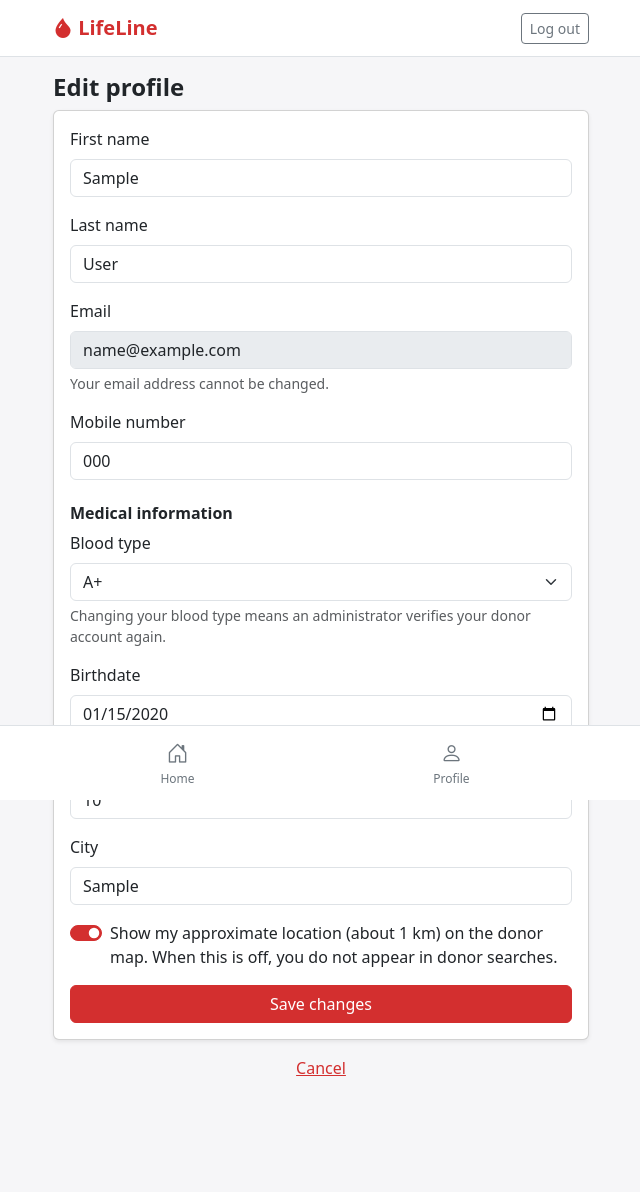
After one commit to KentQuizada/LifeLine, a Laravel app: page /profile/edit in a window 1280 px wide. The commit adds this page. Shown: the whole page, without its empty margins (319-959 px from the left). Run offline with Laravel 12, Linux system fonts and the light colour scheme; a user stored in the database is signed in; tables that the repository leaves empty hold one stand-in row (values such as "Sample post").

Commit message:
feat(donors): edit profile and medical info; blood type change needs re-verification
Co-Authored-By: Claude Opus 5.5 <noreply@anthropic.com>

```diff
--- a/lifeline/app/Http/Controllers/ProfileController.php
+++ b/lifeline/app/Http/Controllers/ProfileController.php
@@ -2,12 +2,22 @@
 
 namespace App\Http\Controllers;
 
+use App\Models\Donor;
+use App\Support\MobileNumber;
+use Illuminate\Http\RedirectResponse;
 use Illuminate\Http\Request;
+use Illuminate\Support\Arr;
+use Illuminate\Support\Facades\DB;
+use Illuminate\Validation\Rule;
 use Illuminate\View\View;
 
 /** Design E1 "My profile" for donors and requesters. Acts only on the signed-in user. */
 class ProfileController extends Controller
 {
+    private const MESSAGES = [
+        'mobile_number.regex' => 'Enter a Philippine mobile number, for example 0917 123 4567.',
+    ];
+
     public function show(Request $request): View
     {
         $user = $request->user();
@@ -20,4 +30,78 @@ class ProfileController extends Controller
             'lastDonation' => $donor?->lastDonationOn(),
         ]);
     }
+
+    public function edit(Request $request): View
+    {
+        return view('profile.edit', [
+            'user' => $request->user(),
+            'donor' => $request->user()->donor,
+            'bloodTypes' => Donor::BLOOD_TYPES,
+        ]);
+    }
+
+    public function update(Request $request): RedirectResponse
+    {
+        $user = $request->user();
+        $donor = $user->donor;
+
+        // Only strings are normalized; anything else is left for validation to reject.
+        if (is_string($request->input('mobile_number'))) {
+            $request->merge(['mobile_number' => MobileNumber::normalize($request->input('mobile_number')) ?? $request->input('mobile_number')]);
+        }
+
+        // Email is not editable here (no re-verification flow). Role and verification are never taken from input.
+        $rules = [
+            'first_name' => ['required', 'string', 'max:100'],
+            'last_name' => ['required', 'string', 'max:100'],
+            'mobile_number' => ['required', 'string', 'regex:/^09\d{9}$/', Rule::unique('users', 'mobile_number')->ignore($user->id)],
+        ];
+
+        if ($donor) {
+            $rules += [
+                'blood_type' => ['required', Rule::in(Donor::BLOOD_TYPES)],
+                // Sanity checks only, as at registration. Eligibility rules belong to matching (M2.3, DEC-008).
+                'birthdate' => ['required', 'date', 'before:today', 'after:1900-01-01'],
+                'weight_kg' => ['required', 'numeric', 'min:1', 'max:300'],
+                'city' => ['required', 'string', 'max:100'],
+                'location_sharing' => ['nullable', 'boolean'],
+            ];
+        }
+
+        $data = $request->validate($rules, self::MESSAGES);
+
+        // Matching relies on blood type, so an admin reviews a changed one again.
+        $needsReview = $donor
+            && $donor->blood_type !== $data['blood_type']
+            && $donor->verification_status !== 'pending';
+
+        DB::transaction(function () use ($user, $donor, $data, $request, $needsReview) {
+            $user->update(Arr::only($data, ['first_name', 'last_name', 'mobile_number']));
+
+            if (! $donor) {
+                return;
+            }
+
+            $donor->fill(Arr::only($data, ['blood_type', 'birthdate', 'weight_kg', 'city']));
+            $donor->location_sharing = $request->boolean('location_sharing');
+
+            if (! $donor->location_sharing) {
+                // Do not keep a location the donor no longer shares (Data Privacy Act: data minimization).
+                $donor->approx_latitude = null;
+                $donor->approx_longitude = null;
+            }
+
+            if ($needsReview) {
+                $donor->verification_status = 'pending';
+                $donor->verified_by = null;
+                $donor->verified_at = null;
+            }
+
+            $donor->save();
+        });
+
+        return redirect()->route('profile.show')->with('status', $needsReview
+            ? 'Your profile was updated. Because your blood type changed, an administrator will verify your donor account again.'
+            : 'Your profile was updated.');
+    }
 }
--- /dev/null
+++ b/lifeline/resources/views/profile/edit.blade.php
@@ -0,0 +1,95 @@
+@extends('layouts.app')
+
+@section('title', 'Edit profile')
+
+@section('content')
+    <h1 class="h4 fw-bold">Edit profile</h1>
+
+    <form method="POST" action="{{ route('profile.update') }}" class="card card-body shadow-sm mb-3">
+        @csrf
+        @method('PUT')
+
+        <div class="mb-3">
+            <label for="first_name" class="form-label">First name</label>
+            <input id="first_name" name="first_name" type="text" maxlength="100" required autocomplete="given-name"
+                   value="{{ old('first_name', $user->first_name) }}"
+                   class="form-control @error('first_name') is-invalid @enderror">
+            @error('first_name')<div class="invalid-feedback">{{ $message }}</div>@enderror
+        </div>
+
+        <div class="mb-3">
+            <label for="last_name" class="form-label">Last name</label>
+            <input id="last_name" name="last_name" type="text" maxlength="100" required autocomplete="family-name"
+                   value="{{ old('last_name', $user->last_name) }}"
+                   class="form-control @error('last_name') is-invalid @enderror">
+            @error('last_name')<div class="invalid-feedback">{{ $message }}</div>@enderror
+        </div>
+
+        <div class="mb-3">
+            <label for="email" class="form-label">Email</label>
+            <input id="email" type="email" value="{{ $user->email }}" readonly disabled
+                   aria-describedby="email_help" class="form-control">
+            <div id="email_help" class="form-text">Your email address cannot be changed.</div>
+        </div>
+
+        <div class="mb-3">
+            <label for="mobile_number" class="form-label">Mobile number</label>
+            <input id="mobile_number" name="mobile_number" type="tel" inputmode="tel" required autocomplete="tel"
+                   value="{{ old('mobile_number', $user->mobile_number) }}"
+                   class="form-control @error('mobile_number') is-invalid @enderror">
+            @error('mobile_number')<div class="invalid-feedback">{{ $message }}</div>@enderror
+        </div>
+
+        @if ($donor)
+            <h2 class="h6 fw-bold mt-2">Medical information</h2>
+
+            <div class="mb-3">
+                <label for="blood_type" class="form-label">Blood type</label>
+                <select id="blood_type" name="blood_type" required aria-describedby="blood_type_help"
+                        class="form-select @error('blood_type') is-invalid @enderror">
+                    @foreach ($bloodTypes as $type)
+                        <option value="{{ $type }}" @selected(old('blood_type', $donor->blood_type) === $type)>{{ $type }}</option>
+                    @endforeach
+                </select>
+                <div id="blood_type_help" class="form-text">Changing your blood type means an administrator verifies your donor account again.</div>
+                @error('blood_type')<div class="invalid-feedback">{{ $message }}</div>@enderror
+            </div>
+
+            <div class="mb-3">
+                <label for="birthdate" class="form-label">Birthdate</label>
+                <input id="birthdate" name="birthdate" type="date" required max="{{ now()->subDay()->toDateString() }}"
+                       value="{{ old('birthdate', $donor->birthdate->toDateString()) }}"
+                       class="form-control @error('birthdate') is-invalid @enderror">
+                @error('birthdate')<div class="invalid-feedback">{{ $message }}</div>@enderror
+            </div>
+
+            <div class="mb-3">
+                <label for="weight_kg" class="form-label">Weight (kg)</label>
+                <input id="weight_kg" name="weight_kg" type="number" step="0.1" min="1" max="300" required inputmode="decimal"
+                       value="{{ old('weight_kg', (float) $donor->weight_kg) }}"
+                       class="form-control @error('weight_kg') is-invalid @enderror">
+                @error('weight_kg')<div class="invalid-feedback">{{ $message }}</div>@enderror
+            </div>
+
+            <div class="mb-3">
+                <label for="city" class="form-label">City</label>
+                <input id="city" name="city" type="text" maxlength="100" required autocomplete="address-level2"
+                       value="{{ old('city', $donor->city) }}"
+                       class="form-control @error('city') is-invalid @enderror">
+                @error('city')<div class="invalid-feedback">{{ $message }}</div>@enderror
+            </div>
+
+            <div class="form-check form-switch mb-3">
+                <input class="form-check-input" type="checkbox" role="switch" name="location_sharing" id="location_sharing" value="1"
+                       @checked(old('location_sharing', $donor->location_sharing))>
+                <label class="form-check-label" for="location_sharing">
+                    Show my approximate location (about 1 km) on the donor map. When this is off, you do not appear in donor searches.
+                </label>
+            </div>
+        @endif
+
+        <button type="submit" class="btn btn-primary w-100">Save changes</button>
+    </form>
+
+    <p class="text-center"><a href="{{ route('profile.show') }}">Cancel</a></p>
+@endsection
--- a/lifeline/resources/views/profile/show.blade.php
+++ b/lifeline/resources/views/profile/show.blade.php
@@ -68,4 +68,7 @@
             LifeLine only suggests potential donors. Final compatibility and eligibility are confirmed by healthcare professionals.
         </p>
     @endif
+    <a href="{{ route('profile.edit') }}" class="btn btn-outline-primary w-100 mb-2">
+        <i class="bi bi-pencil" aria-hidden="true"></i> Edit profile
+    </a>
 @endsection
--- a/lifeline/routes/web.php
+++ b/lifeline/routes/web.php
@@ -49,6 +49,8 @@ Route::middleware(['auth', 'verified'])->group(function () {
 
 Route::middleware(['auth', 'verified', 'role:donor,requester'])->group(function () {
     Route::get('/profile', [ProfileController::class, 'show'])->name('profile.show');
+    Route::get('/profile/edit', [ProfileController::class, 'edit'])->name('profile.edit');
+    Route::put('/profile', [ProfileController::class, 'update'])->name('profile.update');
 });
 
 Route::middleware(['auth', 'verified', 'role:admin'])->prefix('admin')->name('admin.')->group(function () {
```
Also changed, not shown: lifeline/tests/Feature/Profile/EditProfileTest.php (added, +178 -0 lines).
